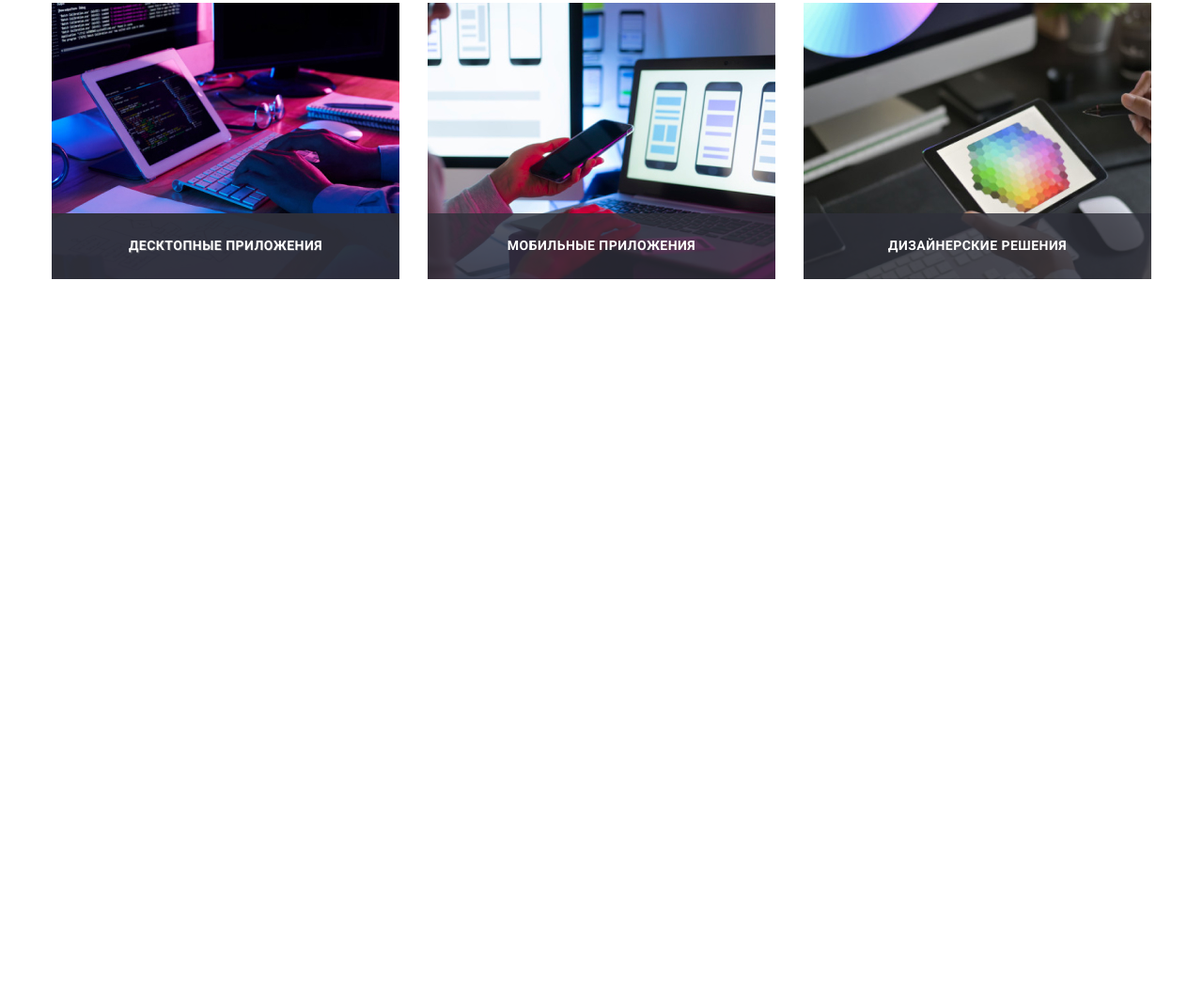
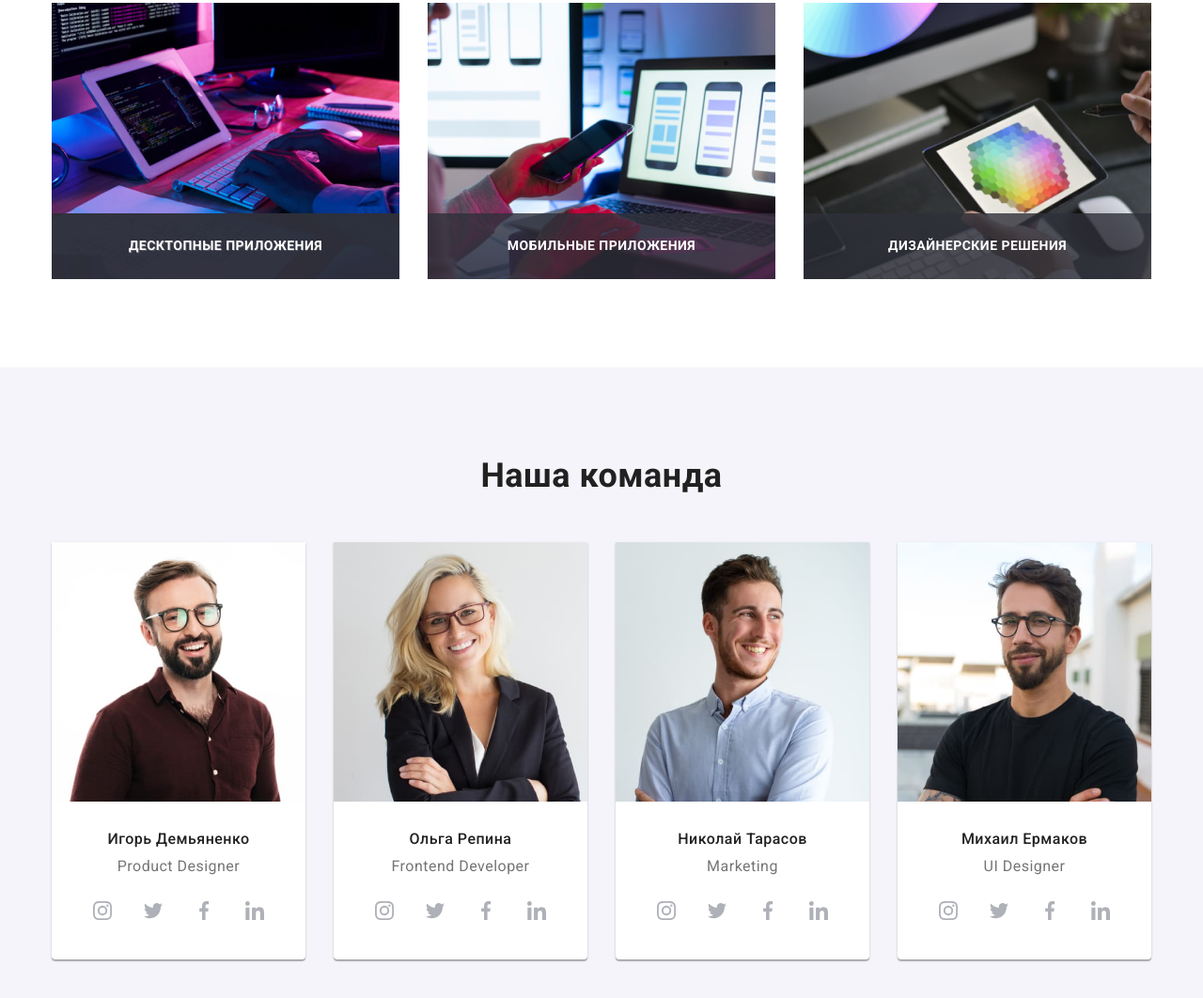
Before and after one commit to YriiHvozdetskiy/goit-markup-hw-08, a plain HTML site: page index.html in a window 1280 px wide. Shown: the part 1316-2378 px from the top of the page at 94% size. Before the commit the page ends 1707 px from the top, so only its background shows below. Drawn offline with nearby package versions, Linux system fonts and the light colour scheme.

Commit message:
section team finished

```diff
--- a/index.html
+++ b/index.html
@@ -31,7 +31,7 @@
                     <ul class="header__contacts contacts">
                         <li class="contacts__item">
                             <a class="contacts__link" href="mailto:info@devstudio.com">
-                                <svg class="contacts__icon contacts__icon--email" >
+                                <svg class="contacts__icon contacts__icon--email">
                                     <use href="./images/system/sprite.svg#email"></use>
                                 </svg>
                                 info@devstudio.com
@@ -185,12 +185,12 @@
             </div>
         </section>
         <!-- =========== team =========== -->
-        <!-- <section class="team">
+        <section class="team">
             <div class="container">
                 <h2 class="team__main-title">Наша команда</h2>
                 <ul class="team__description">
                     <li class="team__item">
-                        <img class="team__img" src="./images/content/productdDesigner.jpg" alt="Product Designer" width="270" />
+                        <img class="team__img" srcset="./images/content/productdDesigner@x2.jpg 2x" src="./images/content/productdDesigner@x1.jpg" alt="Product Designer" />
                         <div class="team__wrapper">
                             <h3 class="team__title">Игорь Демьяненко</h3>
                             <p class="team__text">Product Designer</p>
@@ -227,7 +227,7 @@
                         </div>
                     </li>
                     <li class="team__item">
-                        <img class="team__img" src="./images/content/frontend.jpg" alt="Frontend Developer" width="270" />
+                        <img class="team__img" srcset="./images/content/frontend@x2.jpg 2x" src="./images/content/frontend@x1.jpg" alt="Frontend Developer" />
                         <div class="team__wrapper">
                             <h3 class="team__title">Ольга Репина</h3>
                             <p class="team__text">Frontend Developer</p>
@@ -264,7 +264,7 @@
                         </div>
                     </li>
                     <li class="team__item">
-                        <img class="img" src="./images/content/marketing.jpg" alt="Marketing" width="270" />
+                        <img class="team__img" srcset="./images/content/marketing@x2.jpg 2x" src="./images/content/marketing@x1.jpg" alt="Marketing" />
                         <div class="team__wrapper">
                             <h3 class="team__title">Николай Тарасов</h3>
                             <p class="team__text">Marketing</p>
@@ -301,7 +301,7 @@
                         </div>
                     </li>
                     <li class="team__item">
-                        <img class="team__img" src="./images/content/ulDesigner.jpg" alt="UI Designer" width="270" />
+                        <img class="team__img" srcset="./images/content/ulDesigner@x2.jpg 2x" src="./images/content/ulDesigner@x1.jpg" alt="UI Designer" />
                         <div class="team__wrapper">
                             <h3 class="team__title">Михаил Ермаков</h3>
                             <p class="team__text">UI Designer</p>
@@ -339,7 +339,7 @@
                     </li>
                 </ul>
             </div>
-        </section> -->
+        </section>
         <!-- <section class="customers">
             <div class="container">
                 <h2 class="customers__title">Постоянные клиенты</h2>
--- a/sass/components/common/_common.scss
+++ b/sass/components/common/_common.scss
@@ -66,9 +66,20 @@ button {
 }
 
 .container {
-    max-width: 1200px;
     padding-left: 15px;
     padding-right: 15px;
     margin-right: auto;
     margin-left: auto;
+
+    @media screen and (max-width: 480px) {
+        max-width: 480px;
+    }
+
+    @media screen and (min-width: 768px) {
+        width: 768px;
+    }
+
+    @media screen and (min-width: 1200px) {
+        width: 1200px;
+    }
 }
--- a/sass/components/common/_header.scss
+++ b/sass/components/common/_header.scss
@@ -17,7 +17,11 @@
 }
 
 .header-container {
-    @extend .container;
+    max-width: 1200px;
+    padding-left: 15px;
+    padding-right: 15px;
+    margin-right: auto;
+    margin-left: auto;
 }
 
 .header__btn-burger .header__icon-cross {
--- a/sass/components/studio/_benefits.scss
+++ b/sass/components/studio/_benefits.scss
@@ -49,7 +49,7 @@
         margin: -15px;
     }
 
-    @media screen and (min-width: 768px) and (max-width: 1150px) {
+    @media screen and (min-width: 768px) {
         flex-wrap: wrap;
     }
 }
--- a/sass/components/studio/_team.scss
+++ b/sass/components/studio/_team.scss
@@ -0,0 +1,125 @@
+.team {
+    padding-top: 60px;
+    padding-bottom: 60px;
+
+    background-color: $bg-color;
+
+    @media screen and (min-width: 960px) {
+        padding-top: 94px;
+        padding-bottom: 94px;
+    }
+}
+
+.team__main-title {
+    font-size: 28px;
+    line-height: 1.18;
+    font-weight: 700;
+    text-align: center;
+    margin-bottom: 30px;
+
+    @media screen and (min-width: 960px) {
+        font-size: 36px;
+        line-height: 1.17;
+        margin-bottom: 50px;
+    }
+
+    color: $title-color;
+}
+
+.team__description {
+    @media screen and (min-width: 480px) {
+        display: flex;
+        flex-wrap: wrap;
+        justify-content: center;
+    }
+
+    @media screen and (min-width: 768px) {
+        margin: -15px;
+    }
+}
+
+.team__wrapper {
+    padding-top: 30px;
+    padding-bottom: 24px;
+    padding-left: 10px;
+    padding-right: 10px;
+    display: flex;
+    flex-direction: column;
+    justify-content: center;
+    align-items: center;
+
+    @media screen and (min-width:960px){
+        padding-bottom: 30px;
+    }
+}
+
+.team__item {
+    text-align: center;
+    max-width: 450px;
+
+    @media screen and (max-width: 767px) {
+        &:not(:nth-last-child(1)) {
+            margin-bottom: 30px;
+        }
+    }
+
+    background-color: $bg-color-white;
+    box-shadow: 0px 1px 3px rgba(0, 0, 0, 0.12), 0px 1px 1px rgba(0, 0, 0, 0.14), 0px 2px 1px rgba(0, 0, 0, 0.2);
+    border-radius: 0px 0px 4px 4px;
+
+    @media screen and (min-width: 768px) {
+        margin: 15px;
+        width:  354px;
+    }
+
+    @media screen and (min-width: 1200px) {
+        width: 270px;
+    }
+}
+
+.team__title {
+    font-weight: 500;
+    font-size: 16px;
+    line-height: 1.19;
+
+    color: $title-color;
+}
+
+.team__text {
+    font-size: 16px;
+    line-height: 1.19;
+    margin: 10px 0 0;
+}
+
+.team__social-networks {
+    display: flex;
+    justify-content: space-between;
+    margin-top: 16px;
+    width: 206px;
+}
+
+.team__network-link {
+    display: flex;
+    align-items: center;
+    justify-content: center;
+    width: 44px;
+    height: 44px;
+    border-radius: 50%;
+
+    transition: background-color 250ms $time-distribution-function, color 250ms $time-distribution-function;
+
+    color: $icon-current-color;
+
+    &:hover,
+    &:focus {
+        background-color: $accent-color;
+        color: $white-text-color;
+    }
+}
+
+.team__network-icon {
+    width: 20px;
+    height: 20px;
+
+    fill: currentColor;
+}
```
Also changed, not shown: css/main.css, css/main.min.css, css/portfolio.css, css/portfolio.min.css, images/content/frontend@x1.jpg (added), images/content/frontend@x2.jpg (added), images/content/marketing@x1.jpg (added), images/content/marketing@x2.jpg (added), images/content/productdDesigner@x1.jpg (added), images/content/productdDesigner@x2.jpg (added), images/content/ulDesigner@x1.jpg (added), images/content/ulDesigner@x2.jpg (added), 4 other files.
